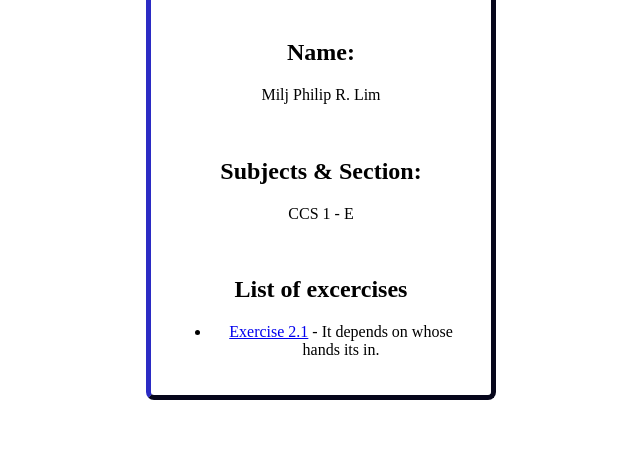
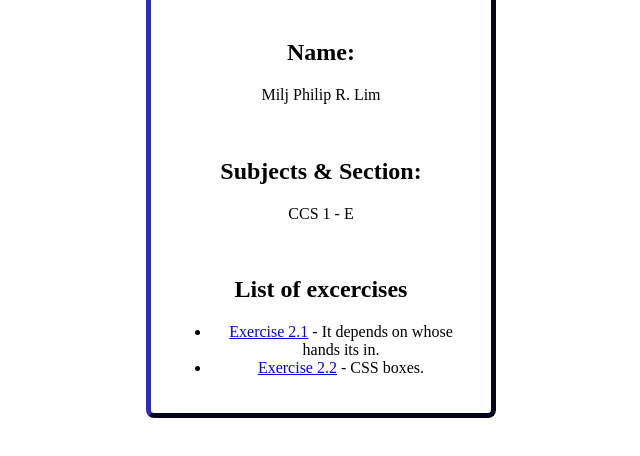
Before and after one commit to SlippyDuck/lim-index, a plain HTML site: page index.html in a window 1280 px wide. Shown: the part 112-568 px from the top of the page, without its empty margins (319-959 px from the left). Drawn offline with Linux system fonts and the light colour scheme.

Commit message:
Update index.html

```diff
--- a/index.html
+++ b/index.html
@@ -29,6 +29,7 @@
 			<h2>List of excercises</h2>
 			<ul>
 				<li><a href = "ITDepends.html" target= "_blank">Exercise 2.1</a> - It depends on whose hands its in.</li>
+				<li><a href = "box.html" target= "_blank">Exercise 2.2</a> - CSS boxes.</li>
 			</ul>
 		</div>
 
```
